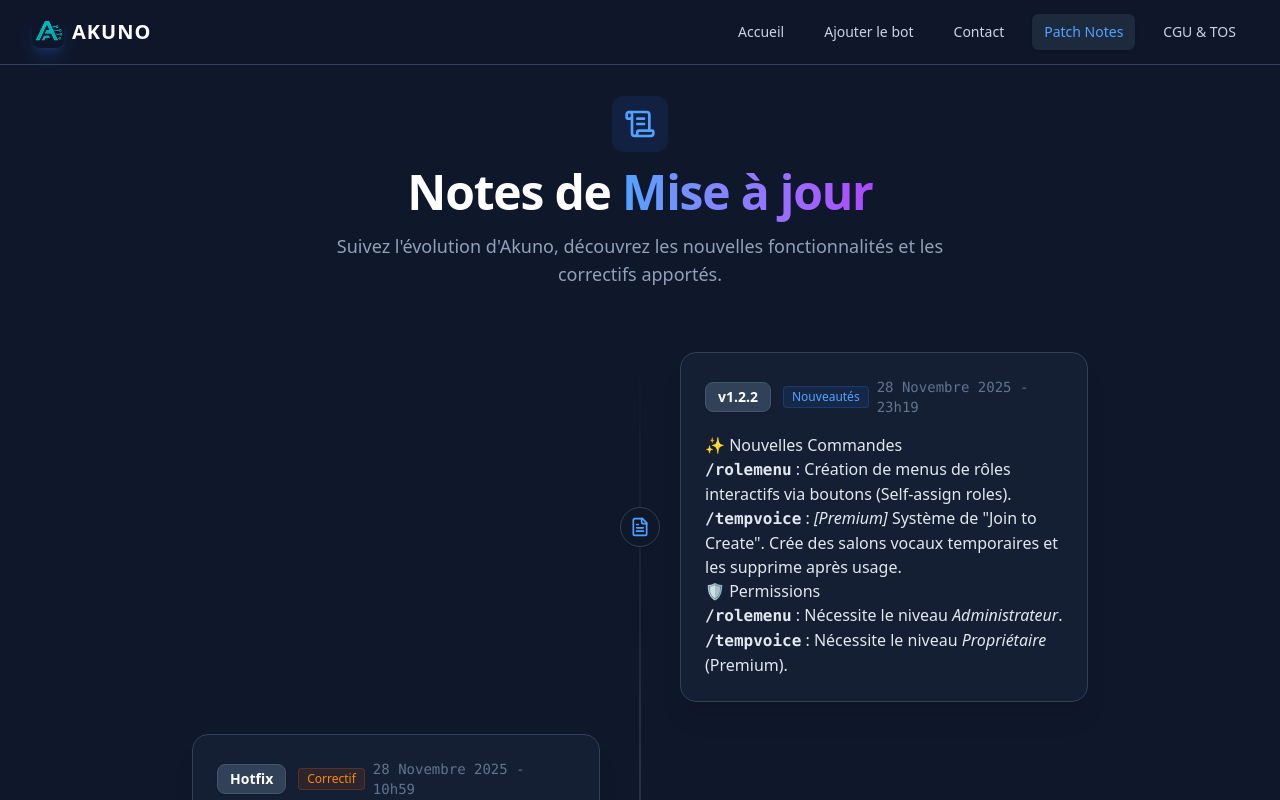
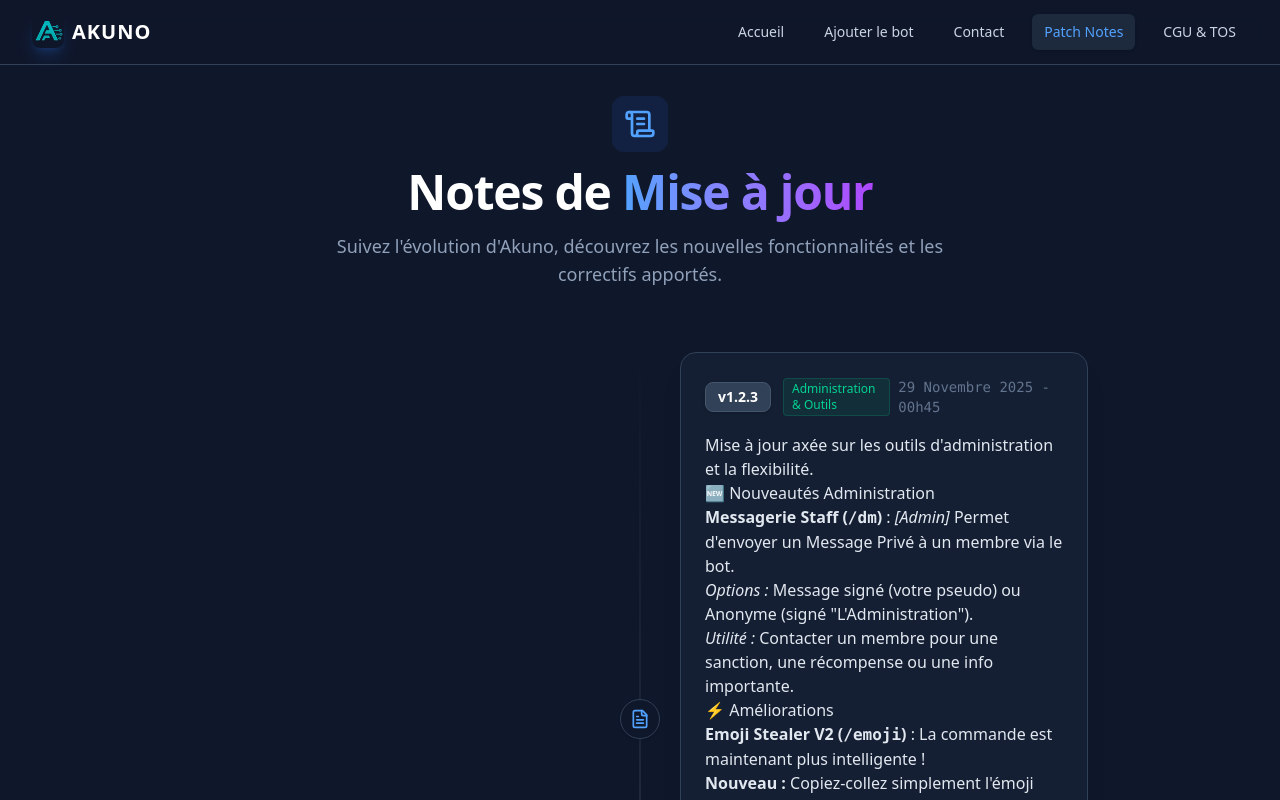
Before and after one commit to msm691/akunowebsite, a React (Vite) app: page / in a window 1280 px wide. Both pictures are taken after a click on the button "Patch Notes". Shown: the top 800 px of the page. Built offline with nearby package versions, Linux system fonts and the light colour scheme; the HTML template or start-up script is replaced by a standard one.

Commit message:
Patchnote v1.2.3

```diff
--- a/src/App.jsx
+++ b/src/App.jsx
@@ -468,10 +468,34 @@
 const PatchNotesPage = () => {
   const patchnotes = [
     {
+      date: "29 Novembre 2025 - 00h45",
+      version: "v1.2.3",
+      tag: "Administration & Outils",
+      tagColor: "green",
+      content: `
+Mise à jour axée sur les outils d'administration et la flexibilité.
+
+### 🆕 Nouveautés Administration
+* **Messagerie Staff (\`/dm\`)** : *[Admin]* Permet d'envoyer un Message Privé à un membre via le bot.
+  * *Options :* Message signé (votre pseudo) ou Anonyme (signé "L'Administration").
+  * *Utilité :* Contacter un membre pour une sanction, une récompense ou une info importante.
+
+### ⚡ Améliorations
+* **Emoji Stealer V2 (\`/emoji\`)** : La commande est maintenant plus intelligente !
+  * **Nouveau :** Copiez-collez simplement l'émoji d'un autre serveur dans la commande et Akuno l'ajoute.
+  * *Accepte toujours les liens URL classiques.*
+
+### 🛠️ Système
+* **Mode Maintenance (\`/maintenance\`)** : *[Owner]* Ajout d'un système de verrouillage global. Si une maintenance est en cours, le bot refuse les commandes utilisateurs (sauf créateurs) pour éviter les erreurs.
+
+> *La mise à jour est active. Merci d'utiliser Akuno !* 🦅
+      `
+    },
+    {
       date: "28 Novembre 2025 - 23h19",
       version: "v1.2.2",
       tag: "Nouveautés",
-      tagColor: "blue", // Pour personnaliser la couleur du badge
+      tagColor: "blue",
       content: `
 ### ✨ Nouvelles Commandes
 * **\`/rolemenu\`** : Création de menus de rôles interactifs via boutons (Self-assign roles).
@@ -518,11 +542,12 @@
     }
   ];
 
-  // Helper pour les couleurs des tags
+  // Helper pour les couleurs des tags (J'ai ajouté le vert ici)
   const getTagStyle = (color) => {
     switch(color) {
       case 'orange': return 'bg-orange-500/10 text-orange-400 border-orange-500/20';
       case 'purple': return 'bg-purple-500/10 text-purple-400 border-purple-500/20';
+      case 'green': return 'bg-emerald-500/10 text-emerald-400 border-emerald-500/20';
       default: return 'bg-blue-500/10 text-blue-400 border-blue-500/20';
     }
   };
@@ -577,7 +602,8 @@
                     prose-headings:text-blue-300 prose-headings:font-bold prose-headings:mb-2 prose-headings:mt-4
                     prose-p:text-slate-300 prose-p:leading-relaxed prose-p:my-2
                     prose-li:text-slate-300 prose-li:marker:text-blue-500
-                    prose-strong:text-white prose-strong:font-bold"
+                    prose-strong:text-white prose-strong:font-bold
+                    prose-blockquote:border-l-4 prose-blockquote:border-blue-500 prose-blockquote:bg-slate-900/50 prose-blockquote:px-4 prose-blockquote:py-1 prose-blockquote:rounded-r"
                   dangerouslySetInnerHTML={{ __html: marked.parse(pn.content) }}
                 />
               </div>
```
